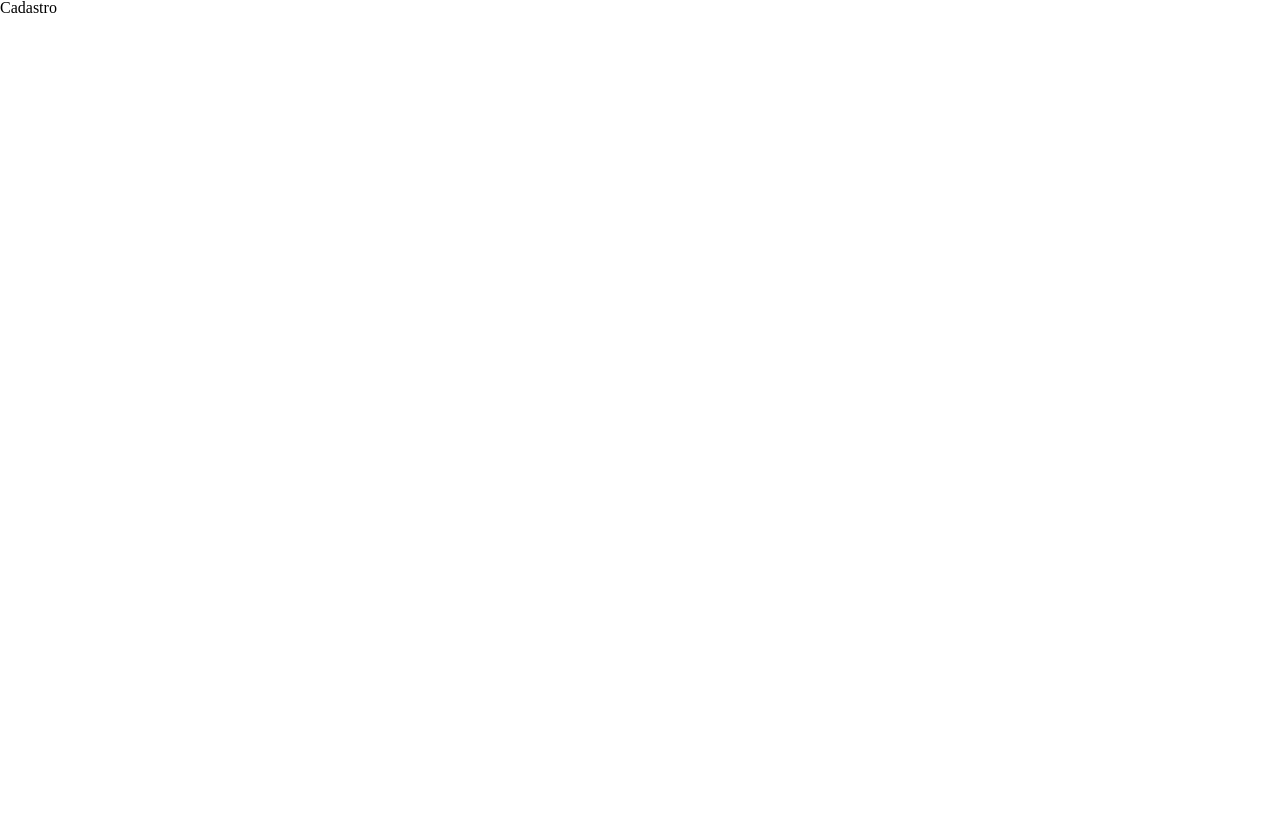
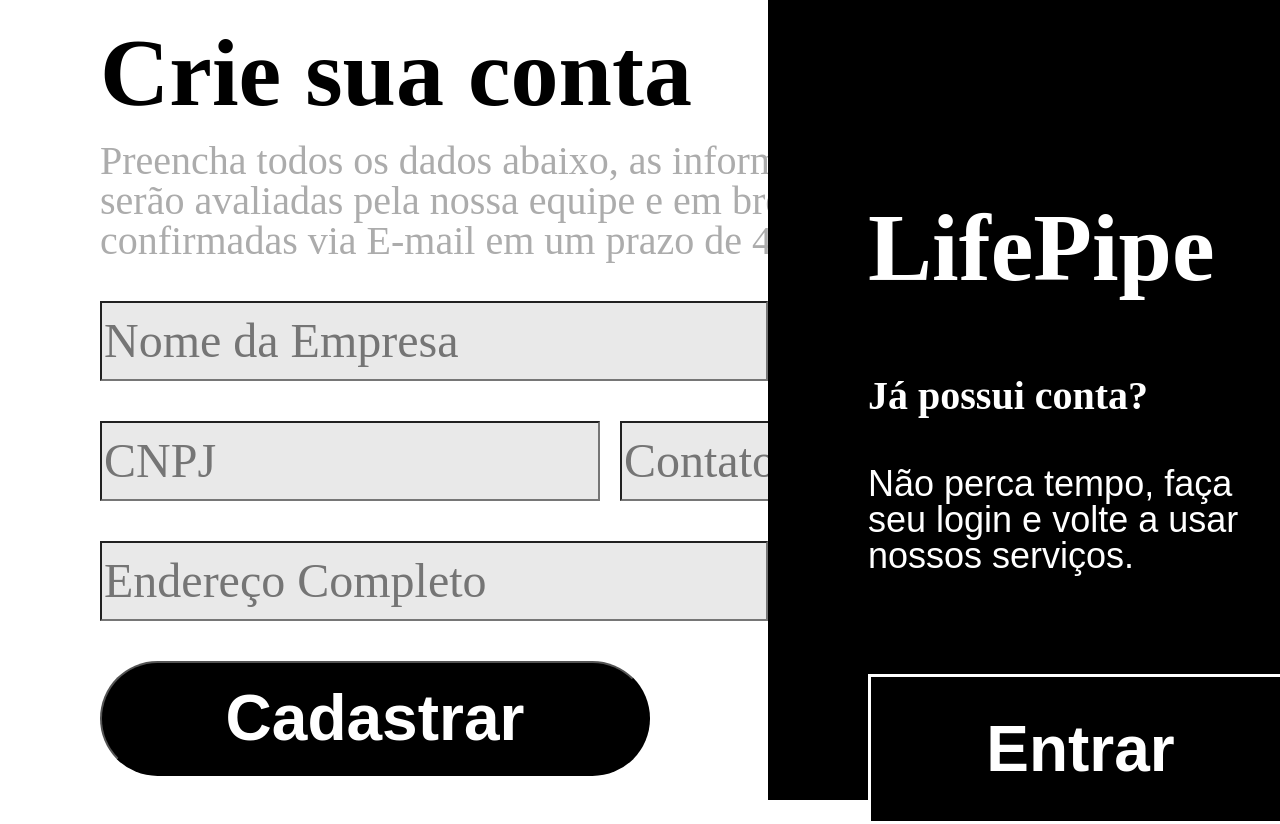
Before and after one commit to EVCG/Lifepipe, a Next.js app: page /cadastro in a window 1280 px wide. Before the commit the page ends 800 px from the top, so only its background shows below. Built offline with nearby package versions, Linux system fonts and the light colour scheme.

Commit message:
fazendo a tela de cadastro

```diff
--- a/pages/cadastro/cadastro.module.css
+++ b/pages/cadastro/cadastro.module.css
@@ -0,0 +1,152 @@
+.ContainerCadastro {
+    display: flex;
+}
+
+.ContentRegister {
+    display: flex;
+    flex-direction: column;
+    justify-content: center;
+    width: 60vw;
+    height: 100vh;
+    padding-left: 100px;
+}
+
+.TitleScreenRegister {
+    color: #000;
+    font-size: 96px;
+    font-weight: 700;
+    font-family: "Archivo Black";
+    margin-bottom: 20px;
+}
+
+.DescriptionScreenRegister {
+    color: #ACACAC;
+    font-size: 40px;
+    font-weight: 400;
+    font-family: "Archivo";
+    width: 800px;
+    margin-bottom: 40px;
+}
+
+.Contentform {
+    display: flex;
+    flex-direction: column;
+    gap: 40px;
+}
+
+.contentinputs {
+    display: flex;
+    gap: 20px;
+}
+
+.iputsRegister {
+    width: 920px;
+    height: 80px;
+    background-color: #E9E9E9;
+    font-size: 48px;
+    &::placeholder {
+        font-size: 48px;
+        font-family: "Archivo Black";
+    }
+}
+
+.iputsRegisterCnpj {
+    width: 500px;
+    height: 80px;
+    background-color: #E9E9E9;
+    font-size: 48px;
+
+    &::placeholder {
+        font-size: 48px;
+        font-family: "Archivo Black";
+    }
+}
+
+.iputsRegisterContato {
+    width: 400px;
+    height: 80px;
+    background-color: #E9E9E9;
+    font-size: 48px;
+
+    &::placeholder {
+        font-size: 48px;
+        font-family: "Archivo Black";
+    }
+}
+
+.ButtonRegister {
+    background-color: #000;
+    color: #fff;
+    font-size: 64px;
+    border-radius: 70px;
+    width: 550px;
+    height: 115px;
+    font-weight: 700;
+    cursor: pointer;
+}
+
+
+
+
+
+
+
+
+
+
+
+
+
+
+
+
+
+
+
+
+
+
+
+
+
+.ContentDescription {
+    background-color: #000;
+    width: 40vw;
+    height: 100vh;
+    padding-left: 100px;
+}
+
+.TitleRegister {
+    color: #fff;
+    font-size: 96px;
+    font-weight: 700;
+    font-family: "Archivo Black";
+    margin-top: 200px;
+    margin-bottom: 80px;
+}
+
+.SubTitleRegister {
+    color: #fff;
+    font-size: 40px;
+    margin-bottom: 50px;
+    font-weight: 700;
+}
+
+.DescriptionText {
+    color: #fff;
+    font-size: 36px;
+    font-family: Arial, Helvetica, sans-serif;
+    margin-bottom: 100px;
+    width: 400px;
+}
+
+.ButtonLoginRegister {
+    width: 425px;
+    height: 150px;
+    border: 3px solid #fff;
+    background-color: #000;
+    color: #fff;
+    font-size: 64px;
+    font-weight: 700;
+    cursor: pointer;
+}
--- a/pages/cadastro/index.js
+++ b/pages/cadastro/index.js
@@ -1,10 +1,38 @@
 import Image from "next/image";
 import styles from "./cadastro.module.css";
+import { useRouter } from "next/router";
 
 export default function Cadastro() {
+  const router = useRouter()
   return (
-    <>
-      Cadastro
-    </>
+    <div className={styles.ContainerCadastro}>
+      <div className={styles.ContentRegister}>
+        <h1 className={styles.TitleScreenRegister}>Crie sua conta</h1>
+        <h2 className={styles.DescriptionScreenRegister}>Preencha todos os dados abaixo, as informações serão avaliadas pela nossa equipe e em breve confirmadas via E-mail em um prazo de 48 horas.</h2>
+
+        <form className={styles.Contentform}>
+          <div className={styles.contentinputs}>
+            <input type="text" className={styles.iputsRegister} placeholder="Nome da Empresa"/>
+          </div>
+          <div className={styles.contentinputs}>
+            <input type="text" className={styles.iputsRegisterCnpj} placeholder="CNPJ"/>
+            <input type="text" className={styles.iputsRegisterContato} placeholder="Contato"/>
+          </div>
+          <div className={styles.contentinputs}>
+            <input type="text" className={styles.iputsRegister} placeholder="Endereço Completo"/>
+          </div>
+
+          <button className={styles.ButtonRegister}>Cadastrar</button>
+        </form>
+
+      </div>
+
+      <div className={styles.ContentDescription}>
+        <h1 className={styles.TitleRegister}>LifePipe</h1>
+        <h2  className={styles.SubTitleRegister}>Já possui conta?</h2>
+        <p  className={styles.DescriptionText}>Não perca tempo, faça seu login e volte a usar nossos serviços.</p>
+        <button className={styles.ButtonLoginRegister} onClick={() => router.push("/login")}>Entrar</button>
+      </div>
+    </div>
   );
 }
```
